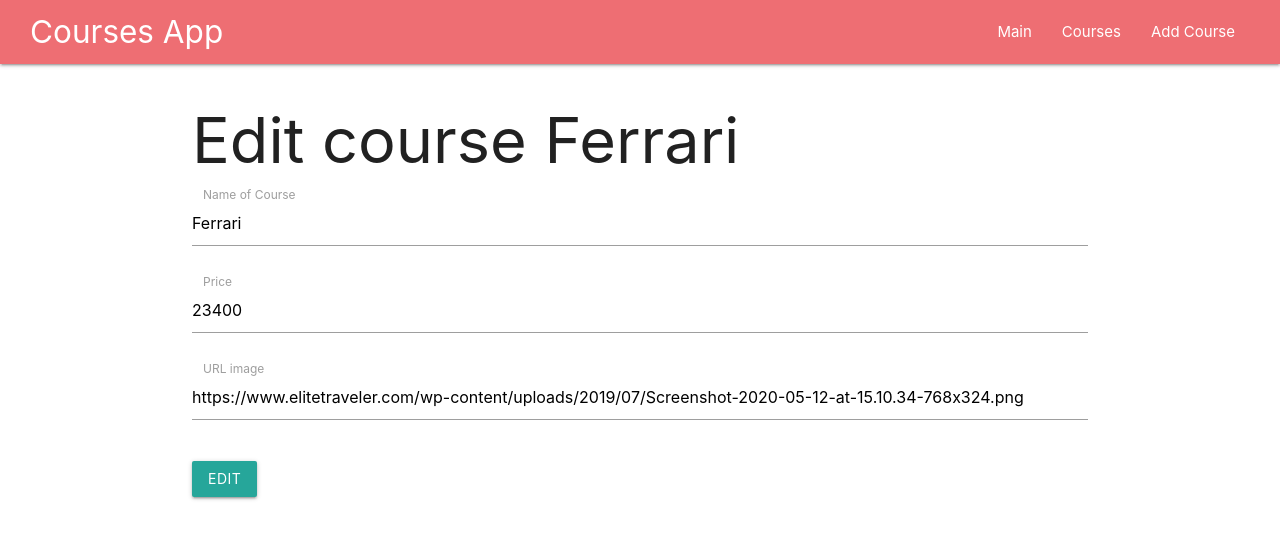
After one commit to DavidMares22/node-practice, a Node server app: a page that uses views/course-edit.hbs in a window 1280 px wide. The commit adds this page. Shown: the top 539 px of the page. Run offline with Node 20, Linux system fonts and the light colour scheme; some libraries are stand-ins or nearby versions.

Commit message:
Edit courses

```diff
--- a/data/courses.json
+++ b/data/courses.json
@@ -1,26 +1 @@
-[
-  {
-    "title": "Porsche",
-    "price": "1111111",
-    "img": "https://www.elitetraveler.com/wp-content/uploads/2019/07/Screenshot-2020-05-12-at-15.10.34-768x324.png",
-    "id": "de5123a9-c4dc-4396-903d-219b92f0146f"
-  },
-  {
-    "title": "Nissan",
-    "price": "444",
-    "img": "https://www.automobilemag.com/uploads/sites/11/2020/11/Nissan_370Z_Nismo_frt.jpg",
-    "id": "99c07a1d-e25e-44d9-bfcd-ce48d070f4b6"
-  },
-  {
-    "title": "McLaren",
-    "price": "79",
-    "img": "https://www.collierautomedia.com/wp-content/uploads/2020/02/Prototype-221.jpg",
-    "id": "007be4ce-912e-4013-b824-113435baccab"
-  },
-  {
-    "title": "Tesla",
-    "price": "32424",
-    "img": "https://encrypted-tbn0.gstatic.com/images?q=tbn:ANd9GcQFRNT4vJ_oUgvgKFlvbdXHMZtsLjPpy6ynAA&usqp=CAU",
-    "id": "91cf1a1e-d92e-4e63-a27a-18fa363dc3ca"
-  }
-]
+[{"title":"Ferrari","price":"23400","img":"https://www.elitetraveler.com/wp-content/uploads/2019/07/Screenshot-2020-05-12-at-15.10.34-768x324.png","id":"de5123a9-c4dc-4396-903d-219b92f0146f"},{"title":"Nissan","price":"444","img":"https://www.automobilemag.com/uploads/sites/11/2020/11/Nissan_370Z_Nismo_frt.jpg","id":"99c07a1d-e25e-44d9-bfcd-ce48d070f4b6"},{"title":"McLaren","price":"79","img":"https://www.collierautomedia.com/wp-content/uploads/2020/02/Prototype-221.jpg","id":"007be4ce-912e-4013-b824-113435baccab"},{"title":"Tesla","price":"32424","img":"https://encrypted-tbn0.gstatic.com/images?q=tbn:ANd9GcQFRNT4vJ_oUgvgKFlvbdXHMZtsLjPpy6ynAA&usqp=CAU","id":"91cf1a1e-d92e-4e63-a27a-18fa363dc3ca"},{"title":"Tsuru","price":"20343","img":"https://cdn.forbes.com.mx/2016/06/tsuru-nissan.jpg","id":"103ca46a-c46e-4c39-8405-8bc07ae237ca"}]
--- a/models/course.js
+++ b/models/course.js
@@ -17,6 +17,21 @@ class Course {
       img: this.img,
       id: this.id,
     };
+  }
+
+  static async update(course) {
+    const courses = await Course.getAll();
+    const idx = courses.findIndex((c) => c.id === course.id);
+    courses[idx] = course;
+    return new Promise((resolve, reject) => {
+      fs.writeFile(
+        path.join(__dirname, "..", "data", "courses.json"),
+        JSON.stringify(courses),
+        (err) => {
+          err ? reject(err) : resolve();
+        }
+      );
+    });
   }
 
   async save() {
@@ -46,10 +61,9 @@ class Course {
     });
   }
 
-
-  static async getById(id){
-    const courses = await Course.getAll()
-    return courses.find(c => c.id === id)
+  static async getById(id) {
+    const courses = await Course.getAll();
+    return courses.find((c) => c.id === id);
   }
 }
 
--- a/routes/courses.js
+++ b/routes/courses.js
@@ -11,6 +11,23 @@ router.get("/", async (req, res) => {
   });
 });
 
+router.get("/:id/edit", async (req, res) => {
+  if (!req.query.allow) {
+    return res.redirect('/')
+  }
+  const course = await Course.getById(req.params.id);
+  res.render("course-edit", {
+    title: `Edit ${course.title}`,
+    course,
+  });
+});
+
+router.post('/edit',async (req,res) =>{
+  await Course.update(req.body)
+  res.redirect('/courses')
+
+})
+
 router.get("/:id", async (req, res) => {
   const course = await Course.getById(req.params.id);
   res.render("course", {
--- /dev/null
+++ b/views/course-edit.hbs
@@ -0,0 +1,25 @@
+<h1>Edit course {{course.title}}</h1>
+
+<form action="/courses/edit" method="POST">
+
+    <div class="input-field col s6">
+        <input  id="title" name="title" type="text" class="validate"  required value="{{course.title}}">
+        <label for="title" >Name of Course</label>
+        <span class="helper-text" data-error="Add name"></span></span>
+
+    </div>
+    <div class="input-field col s6">
+        <input  id="price" name="price" type="number" class="validate" required min="10" value="{{course.price}}">
+        <label for="price" >Price</label>
+        <span class="helper-text" data-error="Add price" ></span></span>
+    </div>
+    <div class="input-field col s6">
+        <input  id="img" name="img" type="text" class="validate" required value="{{course.img}}">
+        <label for="img"  >URL image</label>
+        <span class="helper-text" data-error="Add URL for image"></span></span>
+    </div>
+
+    <input type="hidden" name="id" value="{{course.id}}">
+
+    <button class="btn btn-primary">Edit</button>
+</form>
--- a/views/courses.hbs
+++ b/views/courses.hbs
@@ -16,6 +16,7 @@
         </div>
         <div class="card-action">
           <a href="/courses/{{id}}" target="_blank">Open course</a>
+          <a href="/courses/{{id}}/edit?allow=true">Edit course</a>
         </div>
       </div>
     </div>
```
